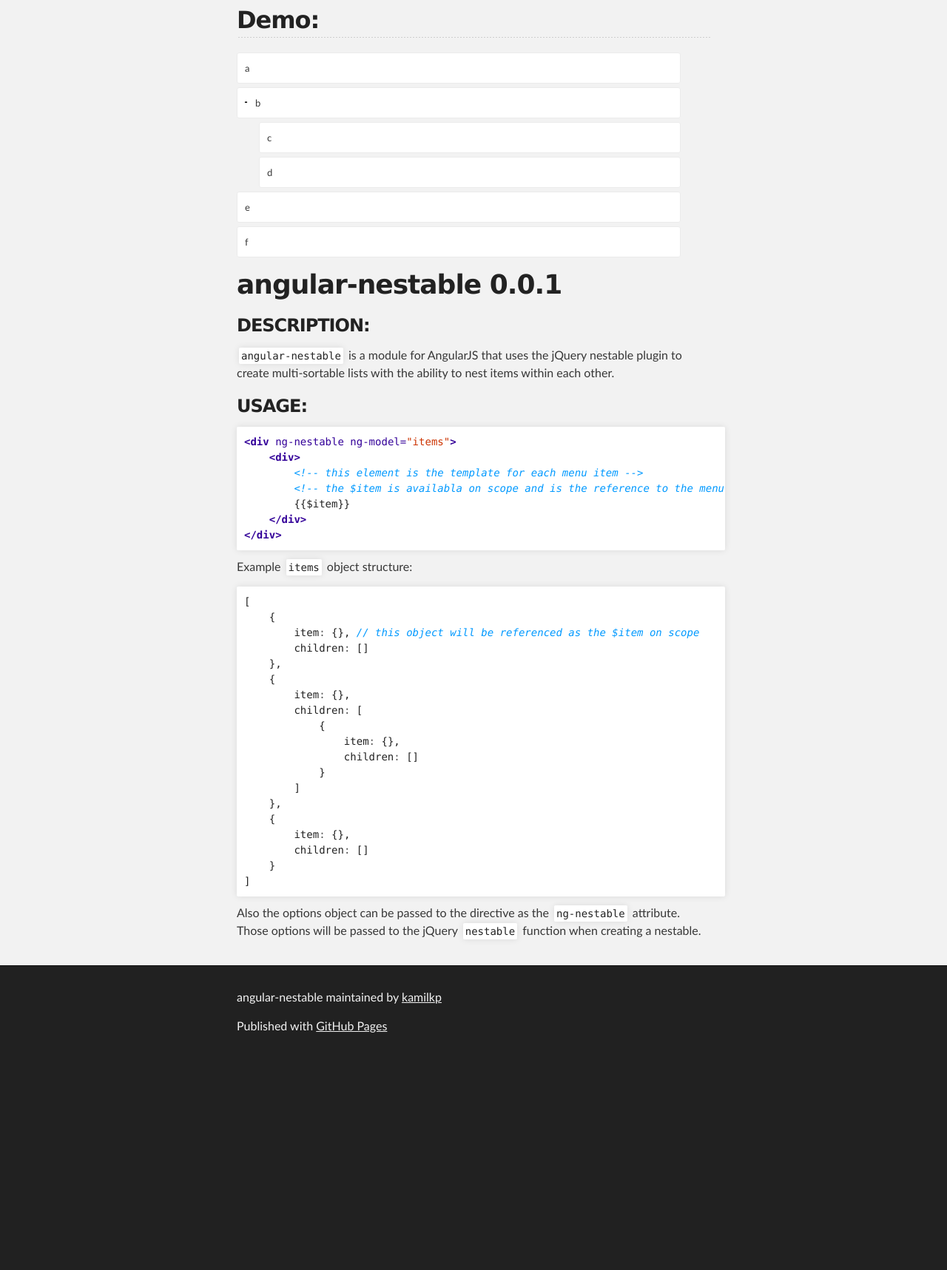
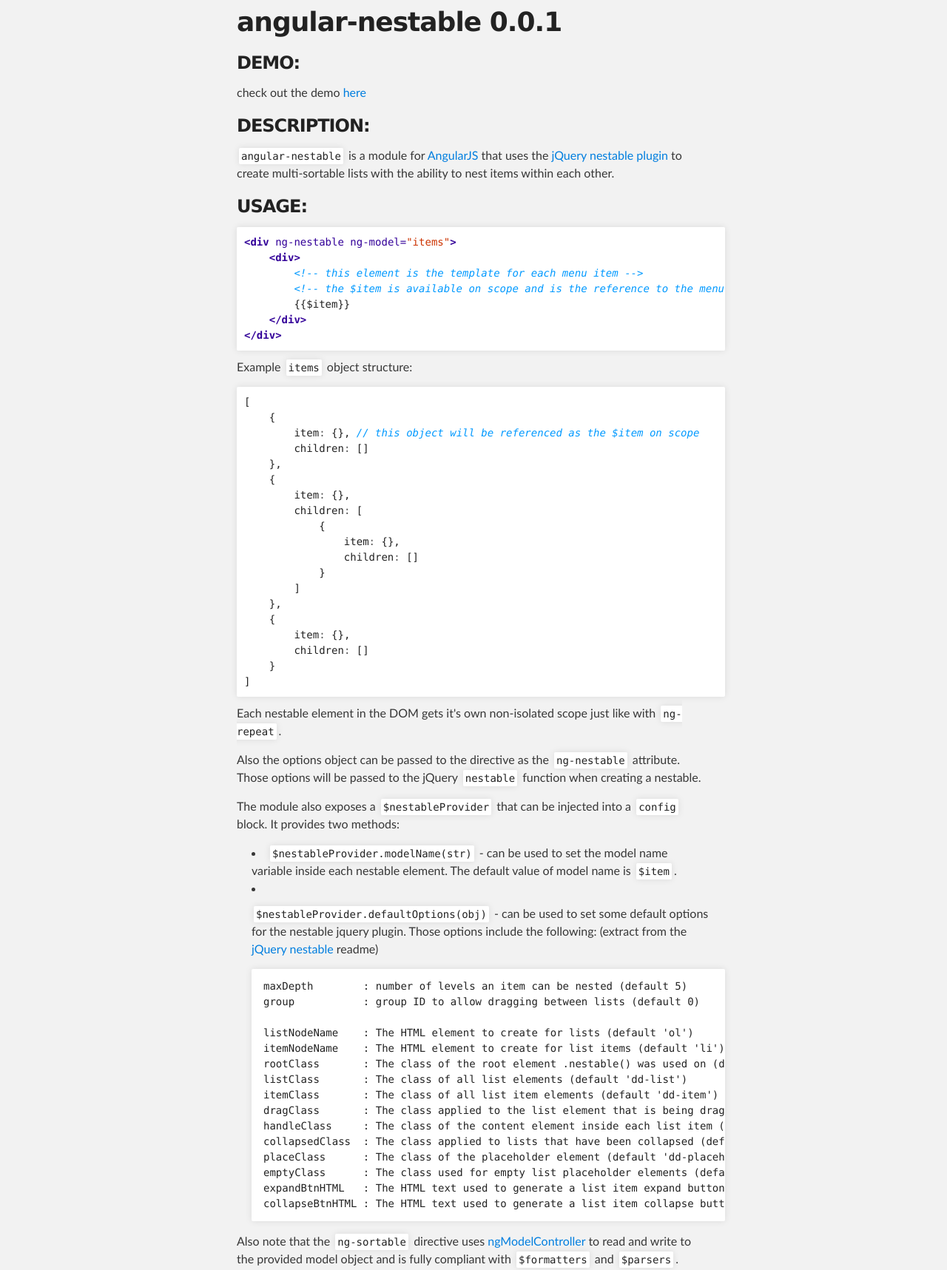
Before and after one commit to kamilkp/ng-nestable, a plain HTML site: page index.html in a window 1280 px wide. Shown: the part 257-1974 px from the top of the page at 74% size. Before the commit the page ends 1691 px from the top, so only its background shows below. Drawn offline with Linux system fonts and the light colour scheme.

```diff
--- a/index.html
+++ b/index.html
@@ -9,43 +9,6 @@
     <link rel="stylesheet" type="text/css" media="screen" href="stylesheets/stylesheet.css">
 
     <title>angular-nestable</title>
-
-    <link rel="stylesheet" type="text/css" href="lib/jquery.nestable.css">
-    <script type="text/javascript" src="lib/jquery.js"></script>
-    <script type="text/javascript" src="lib/jquery.nestable.js"></script>
-    <script type="text/javascript" src="lib/angular.js"></script>
-    <script type="text/javascript" src="src/angular-nestable.js"></script>
-    <script type="text/javascript">
-      angular.module('demo', ['ng-nestable']).controller('appController', function($scope){
-        $scope.mdl =  [
-          {
-            item: {text: 'a'},
-            children: []
-          },
-          {
-            item: {text: 'b'},
-            children: [
-              {
-                item: {text: 'c'},
-                children: []
-              },
-              {
-                item: {text: 'd'},
-                children: []
-              }
-            ]
-          },
-          {
-            item: {text: 'e'},
-            children: []
-          },
-          {
-            item: {text: 'f'},
-            children: []
-          }
-        ]
-      });
-    </script>
   </head>
 
   <body>
@@ -68,23 +31,18 @@
     <!-- MAIN CONTENT -->
     <div id="main_content_wrap" class="outer">
       <section id="main_content" class="inner">
-
-        <div ng-app="demo">
-          <h2>Demo:</h2>
-          <div ng-controller="appController">
-            <div ng-nestable ng-model="mdl">
-              {{$item.text}}
-            </div>
-          </div>
-        </div>
-
         <h1>
 <a name="angular-nestable-001" class="anchor" href="#angular-nestable-001"><span class="octicon octicon-link"></span></a>angular-nestable 0.0.1</h1>
 
 <h3>
+<a name="demo" class="anchor" href="#demo"><span class="octicon octicon-link"></span></a>DEMO:</h3>
+
+<p>check out the demo <a href="http://kamilkp.github.io/ng-nestable">here</a></p>
+
+<h3>
 <a name="description" class="anchor" href="#description"><span class="octicon octicon-link"></span></a>DESCRIPTION:</h3>
 
-<p><code>angular-nestable</code> is a module for AngularJS that uses the jQuery nestable plugin to create multi-sortable lists with the ability to nest items within each other.</p>
+<p><code>angular-nestable</code> is a module for <a href="https://angularjs.org">AngularJS</a> that uses the <a href="https://github.com/dbushell/Nestable">jQuery nestable plugin</a> to create multi-sortable lists with the ability to nest items within each other.</p>
 
 <h3>
 <a name="usage" class="anchor" href="#usage"><span class="octicon octicon-link"></span></a>USAGE:</h3>
@@ -92,7 +50,7 @@
 <div class="highlight highlight-html"><pre><span class="nt">&lt;div</span> <span class="na">ng-nestable</span> <span class="na">ng-model=</span><span class="s">"items"</span><span class="nt">&gt;</span>
     <span class="nt">&lt;div&gt;</span>
         <span class="c">&lt;!-- this element is the template for each menu item --&gt;</span>
-        <span class="c">&lt;!-- the $item is availabla on scope and is the reference to the menu item object --&gt;</span>
+        <span class="c">&lt;!-- the $item is available on scope and is the reference to the menu item object --&gt;</span>
         {{$item}}
     <span class="nt">&lt;/div&gt;</span>
 <span class="nt">&lt;/div&gt;</span>
@@ -121,7 +79,40 @@
 <span class="p">]</span>
 </pre></div>
 
+<p>Each nestable element in the DOM gets it's own non-isolated scope just like with <code>ng-repeat</code>.</p>
+
 <p>Also the options object can be passed to the directive as the <code>ng-nestable</code> attribute. Those options will be passed to the jQuery <code>nestable</code> function when creating a nestable.</p>
+
+<h1></h1>
+
+<p>The module also exposes a <code>$nestableProvider</code> that can be injected into a <code>config</code> block. It provides two methods:</p>
+
+<ul>
+<li>
+<code>$nestableProvider.modelName(str)</code> - can be used to set the model name variable inside each nestable element. The default value of model name is <code>$item</code>.</li>
+<li>
+<p><code>$nestableProvider.defaultOptions(obj)</code> - can be used to set some default options for the nestable jquery plugin. Those options include the following: (extract from the <a href="https://github.com/dbushell/Nestable">jQuery nestable</a> readme)</p>
+
+<pre><code>maxDepth        : number of levels an item can be nested (default 5)
+group           : group ID to allow dragging between lists (default 0)
+
+listNodeName    : The HTML element to create for lists (default 'ol')
+itemNodeName    : The HTML element to create for list items (default 'li')
+rootClass       : The class of the root element .nestable() was used on (default 'dd')
+listClass       : The class of all list elements (default 'dd-list')
+itemClass       : The class of all list item elements (default 'dd-item')
+dragClass       : The class applied to the list element that is being dragged (default 'dd-dragel')
+handleClass     : The class of the content element inside each list item (default 'dd-handle')
+collapsedClass  : The class applied to lists that have been collapsed (default 'dd-collapsed')
+placeClass      : The class of the placeholder element (default 'dd-placeholder')
+emptyClass      : The class used for empty list placeholder elements (default 'dd-empty')
+expandBtnHTML   : The HTML text used to generate a list item expand button (default '&lt;button data-action="expand"&gt;Expand&gt;&lt;/button&gt;')
+collapseBtnHTML : The HTML text used to generate a list item collapse button (default '&lt;button data-action="collapse"&gt;Collapse&lt;/button&gt;')
+</code></pre>
+</li>
+</ul><h1></h1>
+
+<p>Also note that the <code>ng-sortable</code> directive uses <a href="https://docs.angularjs.org/api/ng/type/ngModel.NgModelController">ngModelController</a> to read and write to the provided model object and is fully compliant with <code>$formatters</code> and <code>$parsers</code>.</p>
       </section>
     </div>
 
```
Also changed, not shown: params.json (+1 -1 lines).
